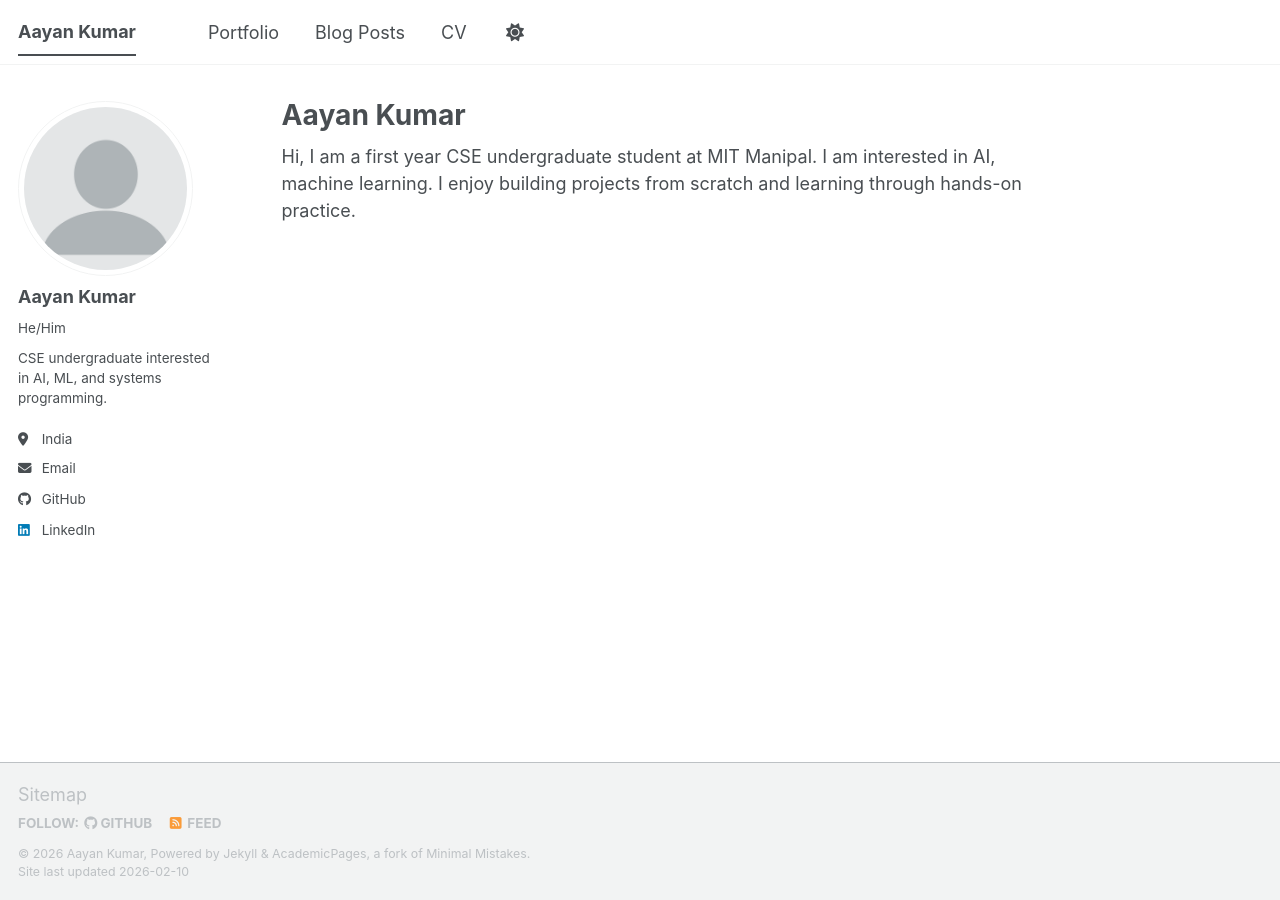
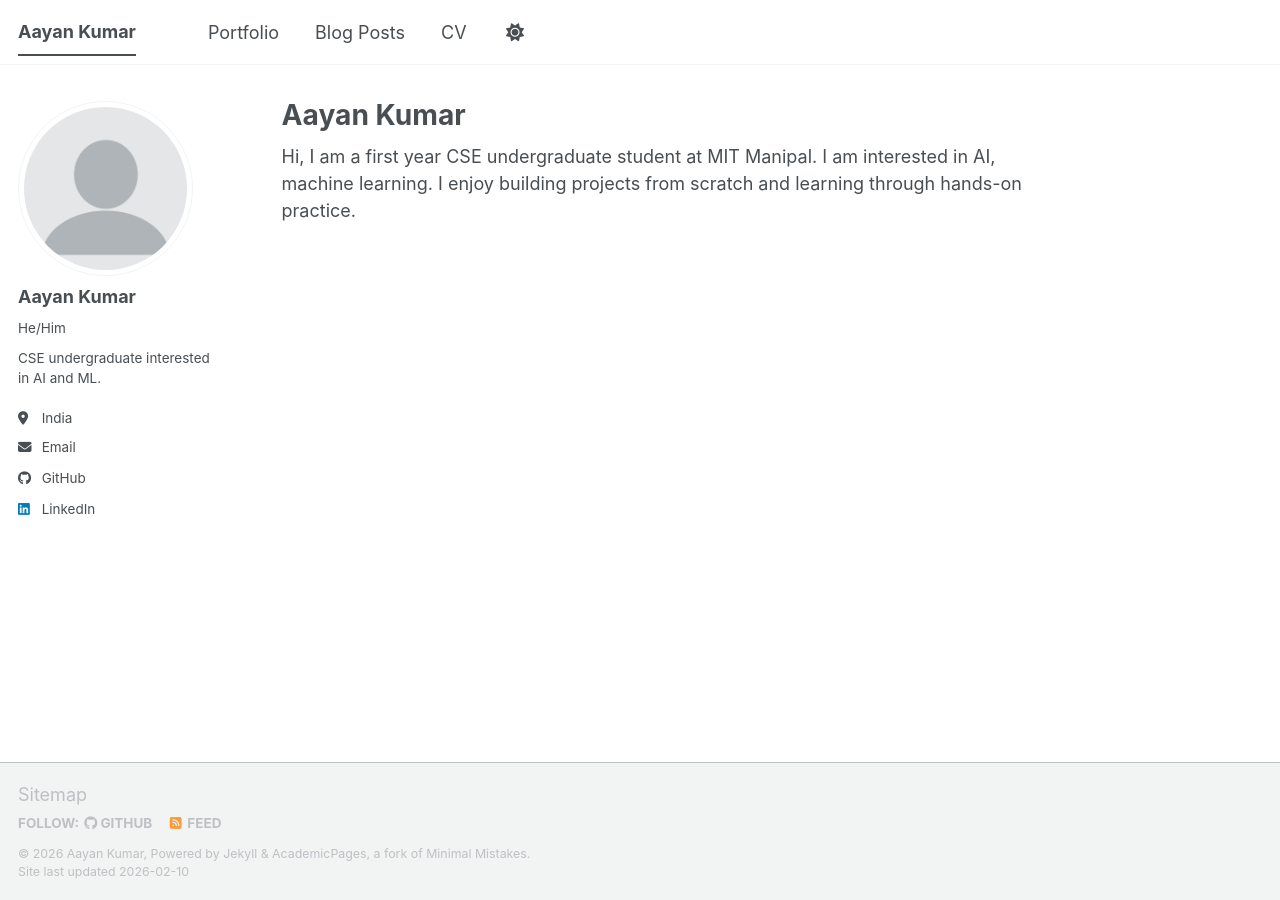
Before and after one commit to Aayan-Kumar/Aayan-Kumar.github.io, a Jekyll site: the page built from _pages/about.md, in a window 1280 px wide. Built offline with Jekyll 4.4.1, drawn with Linux system fonts in a browser that asks for light colours; a script bundle is joined from its source files by our own code; library files that are not in the unit come from our copies.

Commit message:
Update _config.yml

```diff
--- a/_config.yml
+++ b/_config.yml
@@ -26,7 +26,7 @@ author:
   avatar           : "profile.png"
   name             : "Aayan Kumar"
   pronouns         : "He/Him"
-  bio              : "CSE undergraduate interested in AI, ML, and systems programming."
+  bio              : "CSE undergraduate interested in AI and ML."
   location         : "India"
   employer         :
   uri              : # URL
```
